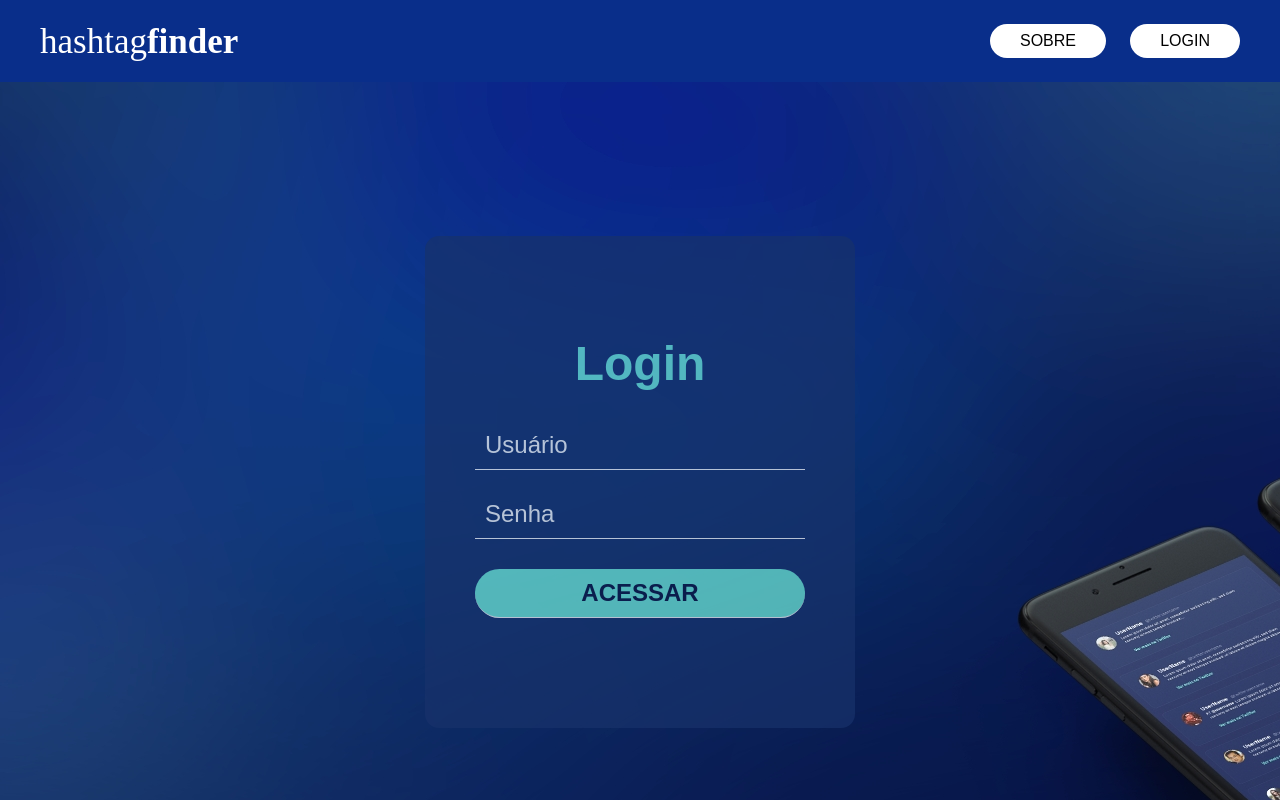
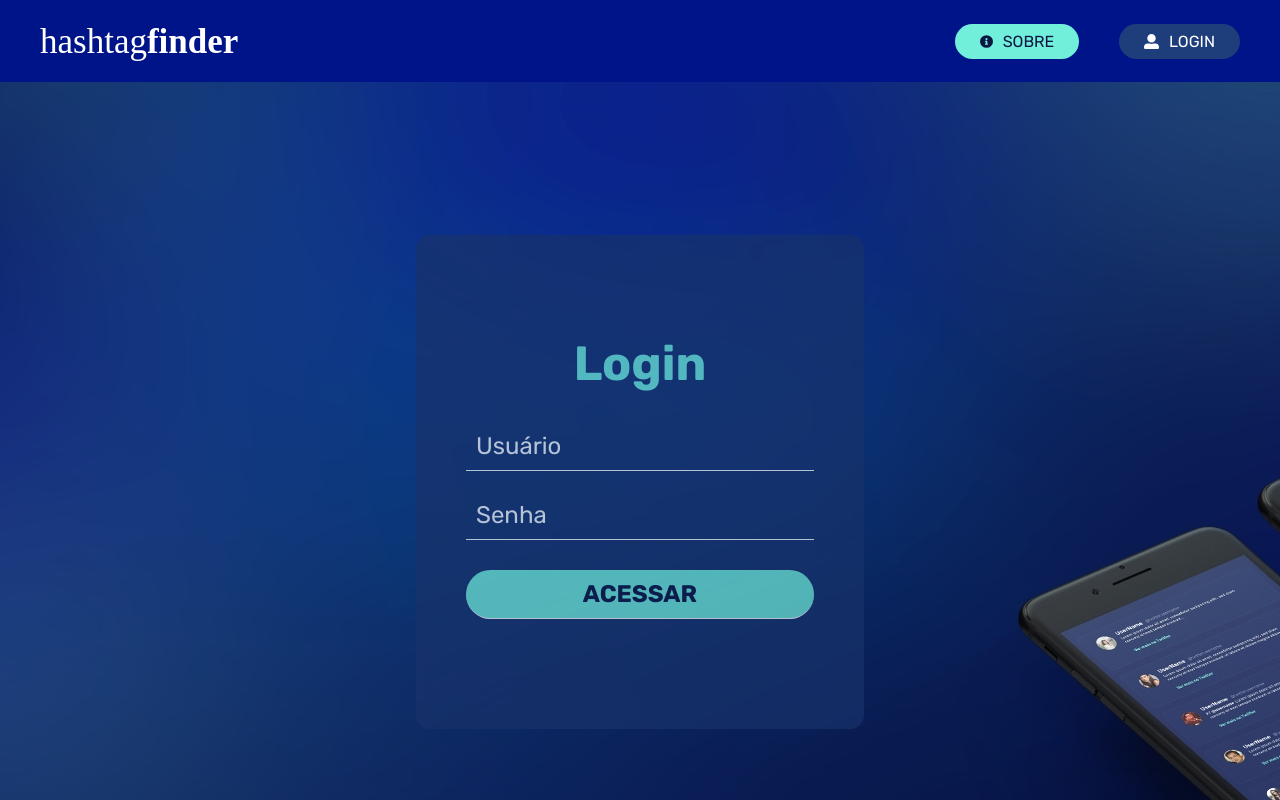
Before and after one commit to MRonald/hashtag-finder, a React (Create React App) app: page /login in a window 1280 px wide. Built offline with nearby package versions, Linux system fonts and the light colour scheme.

Commit message:
Adicionando fonte do Google Fonts no index.html | Adicionando fonte em todos os componentes no global.css | Atualizando estilo do Header

```diff
--- a/public/index.html
+++ b/public/index.html
@@ -7,6 +7,8 @@
       name="description"
       content="Web site created using create-react-app"
     />
+    <link rel="preconnect" href="https://fonts.gstatic.com">
+    <link href="https://fonts.googleapis.com/css2?family=Rubik:ital,wght@0,400;0,500;0,700;1,400;1,500;1,700&display=swap" rel="stylesheet">
     <title>Hashtag Finder</title>
   </head>
   <body>
--- a/src/components/Header.js
+++ b/src/components/Header.js
@@ -3,15 +3,23 @@ import styles from '../styles/components/Header.module.css';
 
 // Images
 import logo from '../assets/img/logo.svg';
+import infoCircle from '../assets/img/icon-info-circle.svg';
+import userLogin from '../assets/img/icon-user-alt.svg';
 
 
 export default function Header() {
     return (
         <div className={styles.headerWrapper}>
             <img src={logo} alt="logo"/>
-            <div className={styles.links}>
-                <a href="about">Sobre</a>
-                <a href="login">Login</a>
+            <div className={styles.linksWrapper}>
+                <a href="about" className={styles.about}>
+                    <img src={infoCircle} alt=""/>
+                    Sobre
+                </a>
+                <a href="login" className={styles.login}>
+                    <img src={userLogin} alt=""/>
+                    Login
+                </a>
             </div>
         </div>
     );
--- a/src/styles/components/Header.module.css
+++ b/src/styles/components/Header.module.css
@@ -2,20 +2,35 @@
     padding: 20px 40px;
     display: flex;
     justify-content: space-between;
-    background-color: #092E8A;
+    background-color: var(--blue-dark);
 }
-.headerWrapper .links {
-    width: 250px;
+
+.headerWrapper .linksWrapper {
+    width: 285px;
     display: flex;
     justify-content: space-between;
     align-items: center;
 }
-.headerWrapper .links a {
-    padding: 8px 30px;
-    background-color: white;
+
+.headerWrapper .linksWrapper .about, .headerWrapper .linksWrapper .login {
+    padding: 8px 25px;
     border-radius: 50px;
     text-decoration: none;
     text-transform: uppercase;
     color: black;
+    display: flex;
+}
 
+.headerWrapper .linksWrapper .about img, .headerWrapper .linksWrapper .login img {
+    margin-right: 10px;
 }
+
+.headerWrapper .linksWrapper .about {
+    background-color: #72EFDB;
+    color: #0B1741;
+}
+
+.headerWrapper .linksWrapper .login {
+    background-color: #1E3E7B;
+    color: white;
+}
--- a/src/styles/global.css
+++ b/src/styles/global.css
@@ -1,5 +1,21 @@
+:root {
+    /* Colors: */
+    --white: #FFFFFF;
+    --black: #000000;
+    --gray-light: #CBCBCB;
+    --gray: #8D9DA2;
+    --gray-dark: #292929;
+    --red: #F12256;
+    --pink: #D842BD;
+    --blue-dark: #001489;
+    --purplish-blue: #3634F7;
+    --purple: #A32ADA;
+    --violet: #5538EE;
+}
+
 * {
     margin: 0;
     padding: 0;
     box-sizing: border-box;
+    font-family: Rubik, Arial, sans-serif;
 }
```
